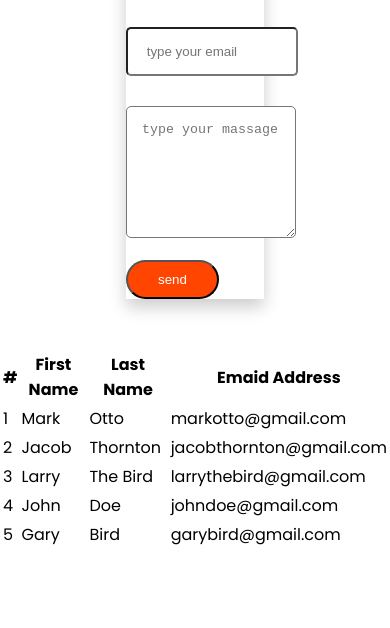
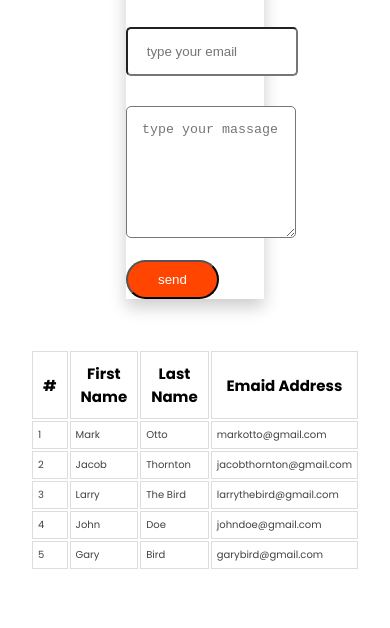
Before and after one commit to eusumaiya/football, a plain HTML site: page index.html in a window 390 px wide. Shown: the part 7595-8223 px from the top of the page. Drawn offline with Linux system fonts and the light colour scheme; files whose address does not match are found by name.

Commit message:
Update style.css

```diff
--- a/style/style.css
+++ b/style/style.css
@@ -181,6 +181,27 @@ a {
   border-radius: 30px;
 }
 
+table style stard
+-------------------*/
+table {
+    border-collapse: collapse;
+    width: 100%;
+}
+table thead tr th{
+    border: 1px solid #ddd;
+    padding:5px 10px
+}
+table tbody tr td{
+    font-size: 15px;
+    border: 1px solid #ddd;
+    padding:3px 10px ;
+    color: rgb(68 66 66);
+}
+/*------------------
+table style end
+-------------------*/
+
+
 /*-----------
     footer
  -----------*/
@@ -215,6 +236,7 @@ a {
     margin-left: 77px;
     margin-right: 76px;
   }
+
 }
 @media only screen and (max-width: 688px) {
   .all-player {
@@ -242,6 +264,23 @@ a {
     width: 100%;
   }
 
+/* table secton stard  */
+   table{
+    width: 50%;
+    margin: auto;
+   }
+   table tbody tr td{
+       padding: 5px ;
+       font-size: 10px ;
+   }
+   table thead tr th{
+    padding: 10px ;
+    font-size: 15px ;
+
+   }
+   /* table secton end  */
+
+
 }
 @media only screen and (max-width: 558px){
   .textcontainer{
```
